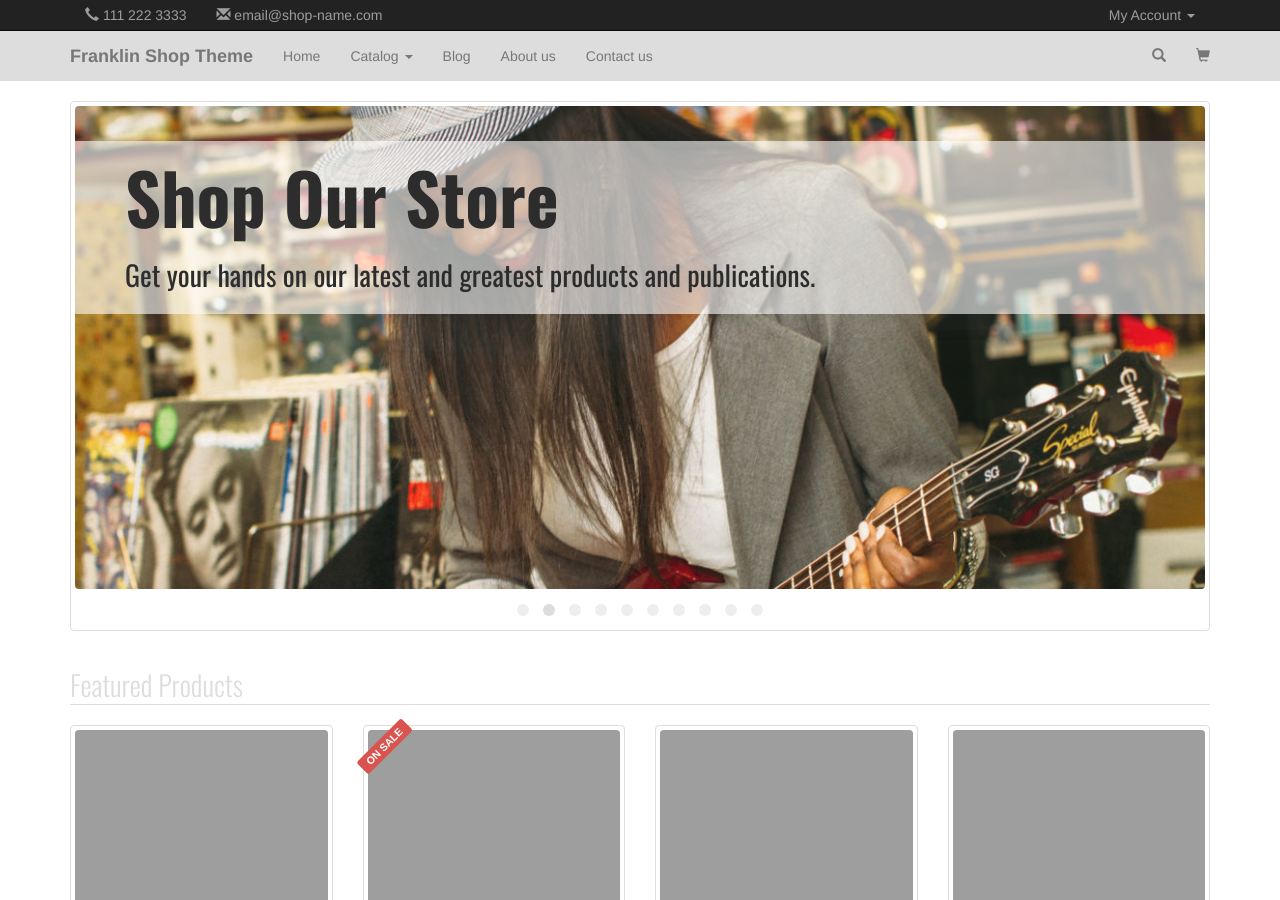
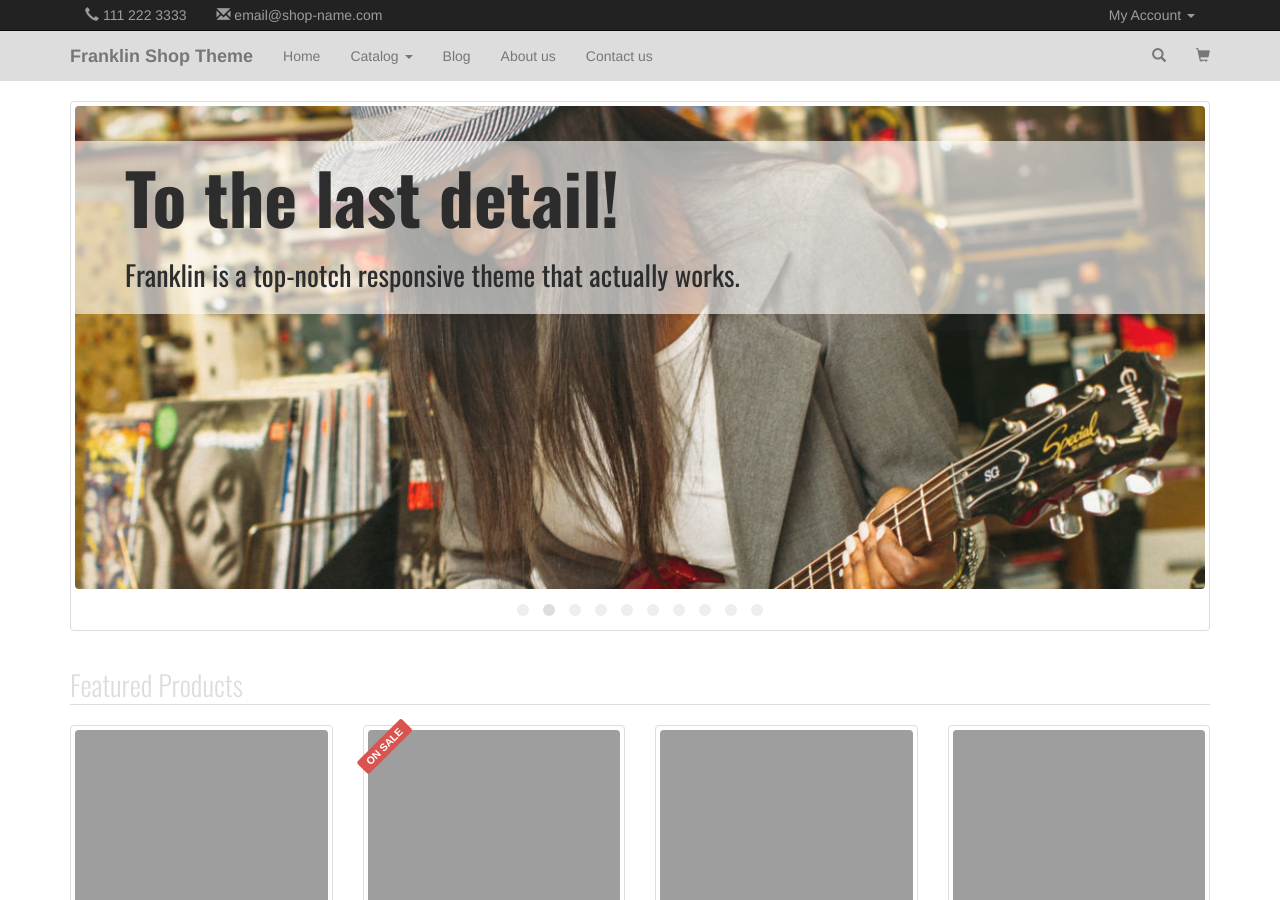
Before and after one commit to vassilis/jekyll-ecommerce-template, a Jekyll site: the page built from index.html, in a window 1280 px wide and 900 px high. Built offline with Jekyll 4.4.1, drawn with Linux system fonts in a browser that asks for light colours; nearby versions of some CDN libraries.

Commit message:
update carousel headlines

```diff
--- a/_includes/owl.html
+++ b/_includes/owl.html
@@ -10,8 +10,8 @@
     <div class="item">
       <img src="/img/carousel/{{ i }}.jpg" alt="Slide {{ i }}" class="img-responsive">
       <div class="item-text">
-        <h2>Shop Our Store</h2>
-        <h3>Get your hands on our latest and greatest products and publications.</h3>
+        <h2>To the last detail!</h2>
+        <h3>Franklin is a top-notch responsive theme that actually works.</h3>
       </div>
     </div>
   {% endfor %}
```
